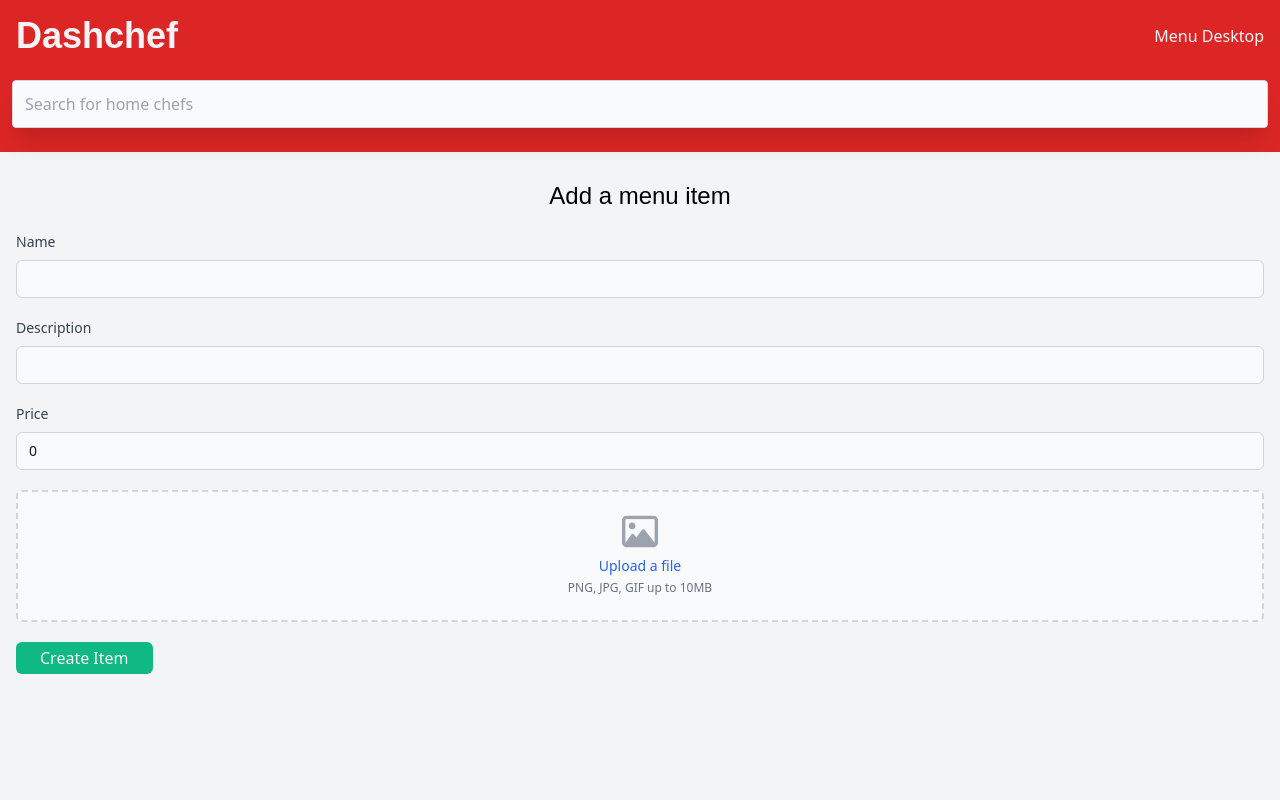
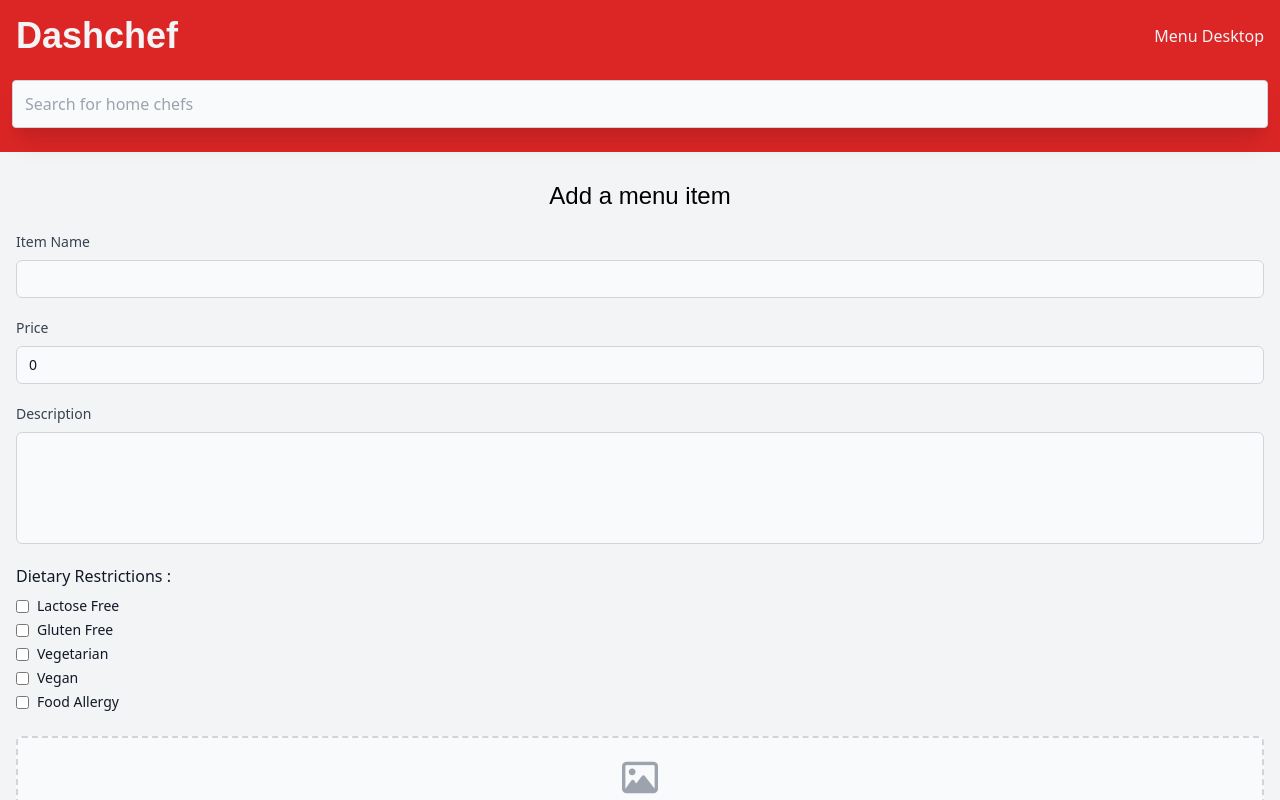
Before and after one commit to peterphan20/dashchef, a React (Create React App) app: page /create/menu-item in a window 1280 px wide. Shown: the top 800 px of the page. Built offline with nearby package versions, Linux system fonts and the light colour scheme.

Commit message:
bug: issue with add menu item crud function

```diff
--- a/src/molecules/ImageUploadSingle.js
+++ b/src/molecules/ImageUploadSingle.js
@@ -8,7 +8,7 @@ const ImageUploadSingle = ({ value, changeHandler, clickhandler }) => {
 				<div className="text-sm text-gray-600">
 					<label
 						htmlFor="file-upload"
-						className="relative cursor-pointer rounded-md font-medium text-blue-600 hover:text-blue-500 focus-within:outline-none focus-within:ring-2 focus-within:ring-offset-2 focus-within:ring-blue-500"
+						className="relative cursor-pointer rounded-md font-medium text-blue-600 hover:text-blue-500 focus-within:outline-none focus-within:ring-1 focus-within:ring-offset-2 focus-within:ring-blue-500"
 					>
 						<span>Upload a file</span>
 						<input
--- a/src/molecules/MenuItemCreateForm.js
+++ b/src/molecules/MenuItemCreateForm.js
@@ -12,10 +12,32 @@ const MenuItemCreateForm = ({
 	setDescription,
 	photoURL,
 	setPhotoURL,
-	tags,
-	setTags,
 	handleCreateMenuItem,
+	listOfItems,
+	setListOfItems,
+	authResponse,
 }) => {
+	const updateListOfItems = (itemIndex, updatedCheck) => {
+		const updatedListOfItems = [...listOfItems];
+		updatedListOfItems[itemIndex].isChecked = updatedCheck;
+		setListOfItems(updatedListOfItems);
+	};
+
+	const renderedListOfItems = listOfItems.map((item, index) => (
+		<div className="flex justify-start items-center gap-2 mb-1">
+			<input
+				key={index}
+				id={item.tag}
+				type="checkbox"
+				checked={item.isChecked}
+				onChange={() => updateListOfItems(index, !item.isChecked)}
+			/>
+			<label htmlFor={item.tag} className="block text-sm font-medium text-gray-900">
+				{item.tag}
+			</label>
+		</div>
+	));
+
 	return (
 		<div>
 			<h1 className="text-2xl font-headers text-center py-5">Add a menu item</h1>
@@ -23,17 +45,9 @@ const MenuItemCreateForm = ({
 				htmlFor="name"
 				text="name"
 				type="text"
-				placeholder="Name"
+				placeholder="Item Name"
 				value={name}
 				changeHandler={(e) => setName(e.target.value)}
-			/>
-			<FormInputField
-				htmlFor="description"
-				text="description"
-				type="text"
-				placeholder="Description"
-				value={description}
-				changeHandler={(e) => setDescription(e.target.value)}
 			/>
 			<FormInputField
 				htmlFor="price"
@@ -43,11 +57,31 @@ const MenuItemCreateForm = ({
 				value={price}
 				changeHandler={(e) => setPrice(e.target.value)}
 			/>
+			<div>
+				<label htmlFor="description" className="block text-sm font-medium text-gray-700 mb-2">
+					Description
+				</label>
+				<textarea
+					id="description"
+					className="relative block appearance-none text-gray-900 bg-gray-50 rounded-md rounded-none border border-gray-300 resize-none placeholder-gray-500 px-3 py-2 mb-5 w-full max-w-9xl h-28 focus:outline-none focus:ring-blue-500 focus:border-blue-500 focus:z-10 sm:text-sm"
+					value={description}
+					onChange={(e) => setDescription(e.target.value)}
+				/>
+			</div>
+			<div className="flex flex-col justify-center items-start mb-5">
+				<h1 className="block text-base font-medium text-gray-900 mb-2">Dietary Restrictions :</h1>
+				{renderedListOfItems}
+			</div>
 			<ImageUploadSingle
 				value={photoURL}
 				changeHandler={(e) => setPhotoURL(e.target.value)}
 				clickhandler={setPhotoURL}
 			/>
+			{authResponse ? null : (
+				<p className="text-red-600 text-base font-body text-center pt-5">
+					Something has gone wrong, please try again
+				</p>
+			)}
 			<ButtonFormSmall
 				placeholder="Create Item"
 				className="bg-green-500 mt-5"
--- a/src/molecules/MenuItems.js
+++ b/src/molecules/RenderMenuItems.js
@@ -1,7 +1,7 @@
 import React from "react";
 import { useSelector } from "react-redux";
 
-const MenuItems = ({ className }) => {
+const RenderMenuItems = ({ className }) => {
 	const menuItems = useSelector((state) => state.menuItemsReducer);
 
 	const renderedMenuItems = menuItems.map((menuItem) => {
@@ -20,4 +20,4 @@ const MenuItems = ({ className }) => {
 	return <div className="flex flex-col justify-center items-start">{renderedMenuItems}</div>;
 };
 
-export default MenuItems;
+export default RenderMenuItems;
--- a/src/organisms/CreateMenuItem.js
+++ b/src/organisms/CreateMenuItem.js
@@ -1,5 +1,6 @@
 import { useState } from "react";
 import { useSelector } from "react-redux";
+import { useHistory } from "react-router";
 import { createMenuItem } from "../api/MenuItemsAPI";
 import MenuItemCreateForm from "../molecules/MenuItemCreateForm";
 
@@ -8,9 +9,33 @@ const CreateMenuItem = () => {
 	const [description, setDescription] = useState("");
 	const [price, setPrice] = useState(0);
 	const [photoURL, setPhotoURL] = useState("");
-	const [tags, setTags] = useState([]);
+	// const [showAnotherItemModal, setShowAnotherItemModal] = useState(false);
+	const [authResponse, setAuthResponse] = useState(true);
+	const [listOfItems, setListOfItems] = useState([
+		{
+			tag: "Lactose Free",
+			isChecked: false,
+		},
+		{
+			tag: "Gluten Free",
+			isChecked: false,
+		},
+		{
+			tag: "Vegetarian",
+			isChecked: false,
+		},
+		{
+			tag: "Vegan",
+			isChecked: false,
+		},
+		{
+			tag: "Food Allergy",
+			isChecked: false,
+		},
+	]);
 
 	const user = useSelector((state) => state.userReducer);
+	const history = useHistory();
 
 	const handleCreateMenuItem = async () => {
 		const token = localStorage.getItem("authToken");
@@ -22,12 +47,19 @@ const CreateMenuItem = () => {
 			description,
 			price,
 			photoURL,
-			tags,
+			tags: listOfItems,
 		};
 
 		console.log("menu item object sent to api", menuItemObject);
 
-		// const apiResponse = await createMenuItem(menuItemObject, token);
+		const apiResponse = await createMenuItem(menuItemObject, token);
+		if (apiResponse.code === 201) {
+			console.log("menu item created");
+			history.push(`/kitchen/${user.kitchenID}`);
+		} else {
+			setAuthResponse(false);
+			console.log("something went wrong here");
+		}
 	};
 
 	return (
@@ -41,9 +73,10 @@ const CreateMenuItem = () => {
 				setPrice={setPrice}
 				photoURL={photoURL}
 				setPhotoURL={setPhotoURL}
-				tags={tags}
-				setTags={setTags}
+				listOfItems={listOfItems}
+				setListOfItems={setListOfItems}
 				handleCreateMenuItem={handleCreateMenuItem}
+				authResponse={authResponse}
 			/>
 		</div>
 	);
--- a/src/pages/Kitchen.js
+++ b/src/pages/Kitchen.js
@@ -6,7 +6,7 @@ import Avatar from "../molecules/Avatar";
 import defaultAvatar from "../assets/default-avatar.jpg";
 import mobileHeaderImg from "../assets/mobile-header-image.jpg";
 import { MENU_ITEMS_LOAD, SELECTED_KITCHEN_LOAD } from "../constants";
-import MenuItems from "../molecules/MenuItems";
+import RenderMenuItems from "../molecules/RenderMenuItems";
 import Carousel from "../organisms/Carousel";
 
 const Kitchen = () => {
@@ -74,7 +74,7 @@ const Kitchen = () => {
 					<h1 className="font-headers text-lg font-bold border-b border-gray-300 pb-3 mb-5">
 						Full Menu
 					</h1>
-					<MenuItems />
+					<RenderMenuItems />
 				</div>
 				<div className="border border-gray-300 font-body rounded-md p-4 mt-10">
 					<h1 className="text-md">Contact the chef:</h1>
```
